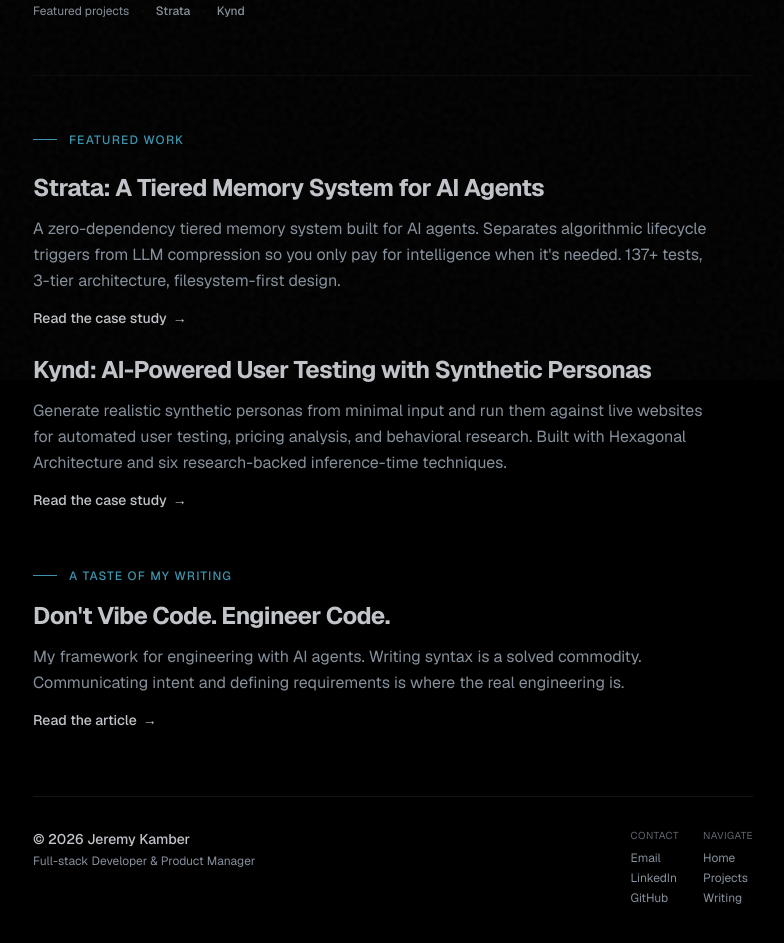
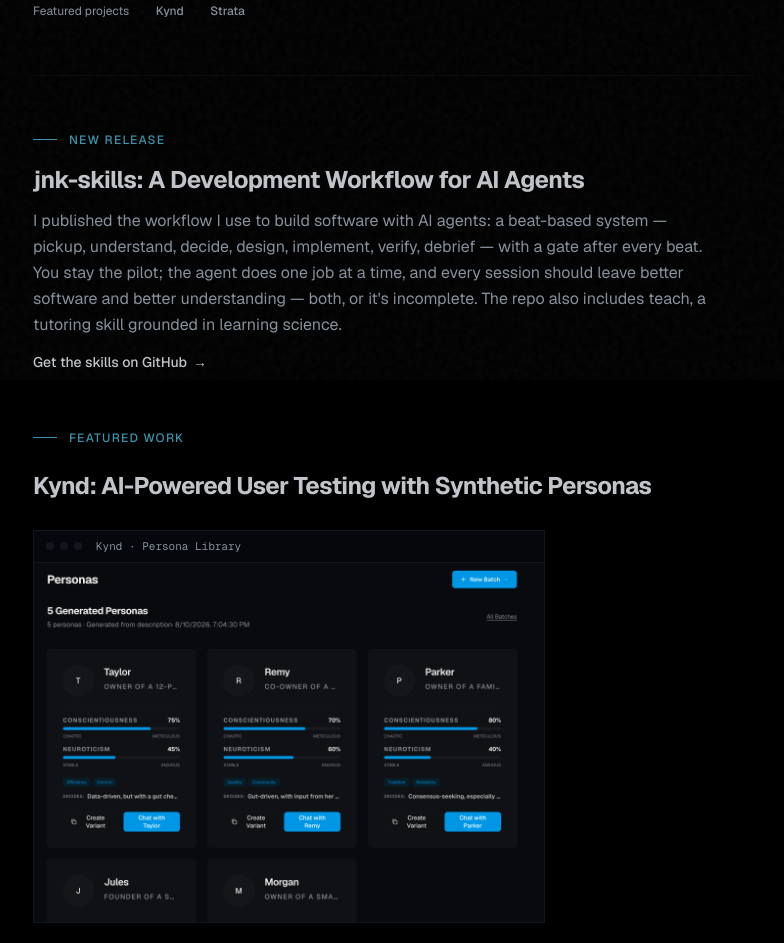
Before and after one commit to jeremykamber/personal_website, a Next.js app: page / in a window 1280 px wide. Shown: the part 420-1363 px from the top of the page, without its empty margins (247-1031 px from the left). Built offline with nearby package versions, Linux system fonts and the light colour scheme.

Commit message:
feat(home): add Kynd to featured work; announce jnk-skills release

```diff
--- a/app/page.tsx
+++ b/app/page.tsx
@@ -1,6 +1,7 @@
 import Link from "next/link";
 import { Button } from "@/components/ui/button";
 import { ScrollReveal } from "@/components/scroll-reveal";
+import { Screenshot } from "@/components/screenshot";
 
 export default function Home() {
 	return (
@@ -42,22 +43,68 @@
 					<span>Featured projects</span>
 					<span className="text-border">·</span>
 					<Link
+						href="/portfolio/kynd"
+						className="hover:text-docklight transition-all duration-300 ease-expo hover:underline hover:underline-offset-4 hover:decoration-docklight/30 font-medium"
+					>
+						Kynd
+					</Link>
+					<span className="text-border">·</span>
+					<Link
 						href="/portfolio/strata"
 						className="hover:text-docklight transition-all duration-300 ease-expo hover:underline hover:underline-offset-4 hover:decoration-docklight/30 font-medium"
 					>
 						Strata
 					</Link>
-					<span className="text-border">·</span>
-					<Link
-						href="/portfolio/kynd"
-						className="hover:text-docklight transition-all duration-300 ease-expo hover:underline hover:underline-offset-4 hover:decoration-docklight/30 font-medium"
-					>
-						Kynd
-					</Link>
 				</div>
 			</section>
 
 			<div className="w-full h-px bg-border/50" />
+
+			{/* New release */}
+			<section className="space-y-4">
+				<ScrollReveal>
+					<div className="flex items-center gap-3">
+						<div className="w-6 h-px bg-docklight" />
+						<span className="text-xs font-medium text-docklight uppercase tracking-widest">
+							New release
+						</span>
+					</div>
+				</ScrollReveal>
+				<ScrollReveal delay={100}>
+					<div className="space-y-3">
+						<a
+							href="https://github.com/jeremykamber/jnk-skills"
+							target="_blank"
+							rel="noopener noreferrer"
+							className="group inline-block"
+						>
+							<h2 className="text-2xl font-bold tracking-tight group-hover:text-docklight transition-colors">
+								jnk-skills: A Development Workflow for AI Agents
+							</h2>
+						</a>
+						<p className="text-muted-foreground leading-relaxed max-w-prose">
+							I published the workflow I use to build software with AI agents:
+							a beat-based system — pickup, understand, decide, design,
+							implement, verify, debrief — with a gate after every beat. You
+							stay the pilot; the agent does one job at a time, and every
+							session should leave better software and better understanding —
+							both, or it&apos;s incomplete. The repo also includes teach, a
+							tutoring skill grounded in learning science.
+						</p>
+						<a
+							href="https://github.com/jeremykamber/jnk-skills"
+							target="_blank"
+							rel="noopener noreferrer"
+							className="inline-flex items-center gap-1.5 text-sm font-medium text-foreground hover:text-docklight transition-colors group"
+						>
+							Get the skills on GitHub
+							<span className="transition-transform group-hover:translate-x-0.5">
+								→
+							</span>
+						</a>
+					</div>
+				</ScrollReveal>
+			</section>
 
 			{/* Featured Work */}
 			<section className="space-y-6">
@@ -70,22 +117,30 @@
 					</div>
 				</ScrollReveal>
 
-				{/* Strata */}
+				{/* Kynd */}
 				<ScrollReveal delay={100}>
 					<div className="space-y-3">
-						<Link href="/portfolio/strata" className="group inline-block">
+						<Link href="/portfolio/kynd" className="group inline-block">
 							<h2 className="text-2xl font-bold tracking-tight group-hover:text-docklight transition-colors">
-								Strata: A Tiered Memory System for AI Agents
+								Kynd: AI-Powered User Testing with Synthetic Personas
 							</h2>
 						</Link>
+						<Link href="/portfolio/kynd" className="group block max-w-lg">
+							<Screenshot
+								src="/kynd_screenshots/kynd-wide.png"
+								alt="The Kynd persona library showing five generated personas, each with psychometric trait bars and a decision style"
+								label="Kynd · Persona Library"
+								className="my-4 transition-opacity group-hover:opacity-80"
+							/>
+						</Link>
 						<p className="text-muted-foreground leading-relaxed max-w-prose">
-							A zero-dependency tiered memory system built for AI agents.
-							Separates algorithmic lifecycle triggers from LLM compression so
-							you only pay for intelligence when it&apos;s needed. 137+ tests,
-							3-tier architecture, filesystem-first design.
+							Generate realistic synthetic personas from minimal input and run
+							them against live websites for automated user testing, pricing
+							analysis, and behavioral research. Built with Hexagonal
+							Architecture and six research-backed inference-time techniques.
 						</p>
 						<Link
-							href="/portfolio/strata"
+							href="/portfolio/kynd"
 							className="inline-flex items-center gap-1.5 text-sm font-medium text-foreground hover:text-docklight transition-colors group"
 						>
 							Read the case study
@@ -96,22 +151,31 @@
 					</div>
 				</ScrollReveal>
 
-				{/* Kynd */}
+				{/* Strata */}
 				<ScrollReveal delay={200}>
 					<div className="space-y-3">
-						<Link href="/portfolio/kynd" className="group inline-block">
+						<Link href="/portfolio/strata" className="group inline-block">
 							<h2 className="text-2xl font-bold tracking-tight group-hover:text-docklight transition-colors">
-								Kynd: AI-Powered User Testing with Synthetic Personas
+								Strata: A Tiered Memory System for AI Agents
 							</h2>
 						</Link>
+						<Link href="/portfolio/strata" className="group block max-w-lg">
+							<Screenshot
+								src="/strata_screenshots/strata-cli.png"
+								alt="The strata search command showing ranked results from the active, cooled, and archive tiers"
+								label="strata — zsh"
+								variant="terminal"
+								className="my-4 transition-opacity group-hover:opacity-80"
+							/>
+						</Link>
 						<p className="text-muted-foreground leading-relaxed max-w-prose">
-							Generate realistic synthetic personas from minimal input and run
-							them against live websites for automated user testing, pricing
-							analysis, and behavioral research. Built with Hexagonal
-							Architecture and six research-backed inference-time techniques.
+							A zero-dependency tiered memory system built for AI agents.
+							Separates algorithmic lifecycle triggers from LLM compression so
+							you only pay for intelligence when it&apos;s needed. 137+ tests,
+							3-tier architecture, filesystem-first design.
 						</p>
 						<Link
-							href="/portfolio/kynd"
+							href="/portfolio/strata"
 							className="inline-flex items-center gap-1.5 text-sm font-medium text-foreground hover:text-docklight transition-colors group"
 						>
 							Read the case study
```
